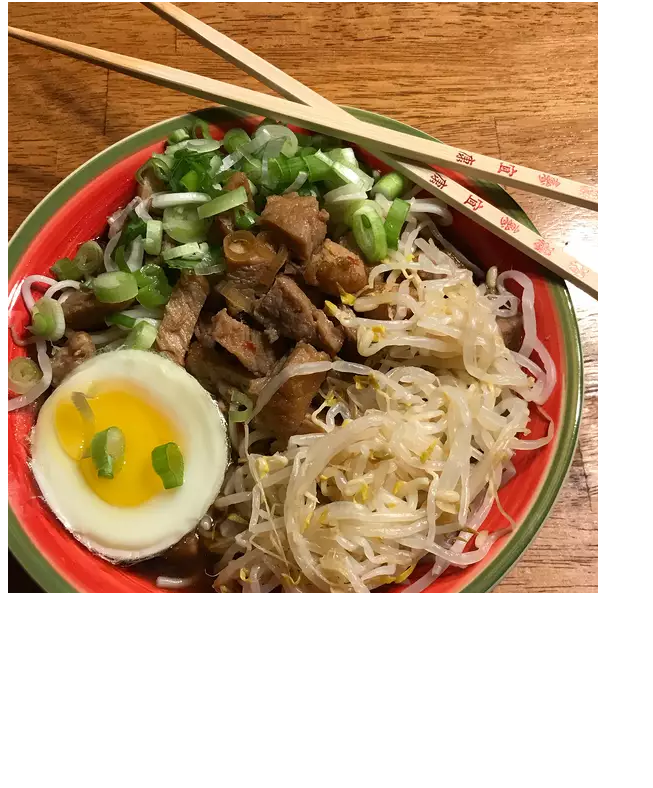
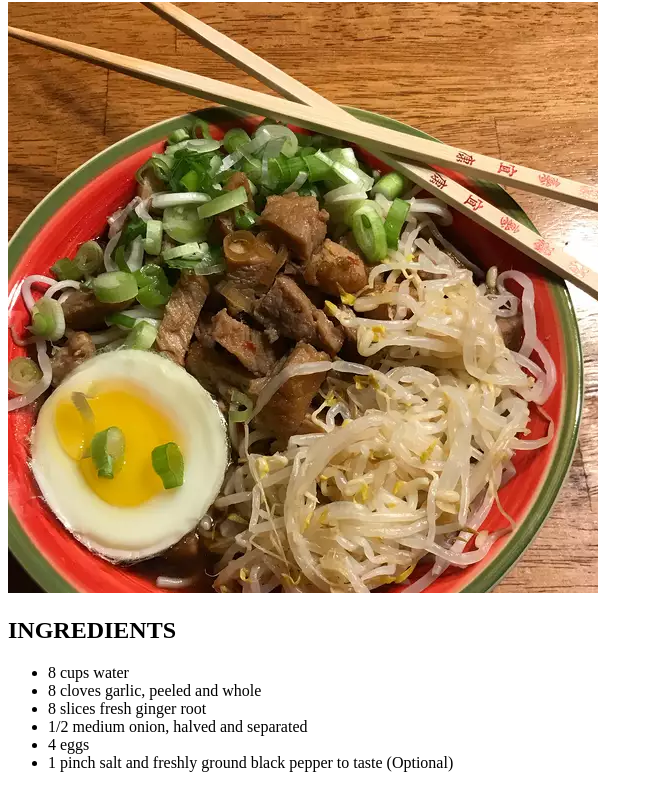
Before and after one commit to malikboughrara123/odin-recipes3, a plain HTML site: page recipes/ramenbowl.html in a window 1280 px wide. Shown: the part 78-866 px from the top of the page, without its empty margins (0-653 px from the left). Before the commit the page ends 800 px from the top, so only its background shows below. Drawn offline with Linux system fonts and the light colour scheme; files whose address does not match are found by name.

Commit message:
added header for ingredients plus list of ingredients needed

```diff
--- a/recipes/ramenbowl.html
+++ b/recipes/ramenbowl.html
@@ -8,10 +8,29 @@
 </head>
 
 <body>
+
     <h1>Ramen Bowl</h1>
+
     <img src="/home/malikboughrara/repos/odin-recipes3/img/ramen.png" alt="tasty image of ramen bowl">
+
+    <h2>INGREDIENTS</h2>
+    <ul>
+        <li>8 cups water</li>
+        <li>8 cloves garlic, peeled and whole</li>
+        <li>8 slices fresh ginger root</li>
+        <li>1/2 medium onion, halved and separated</li>
+        <li>4 eggs</li>
+        <li>1 pinch salt and freshly ground black pepper to taste (Optional)</li>
+    </ul>
 </body>
 
 
 
+
+
+
+
+
+
+
 </html>
```
